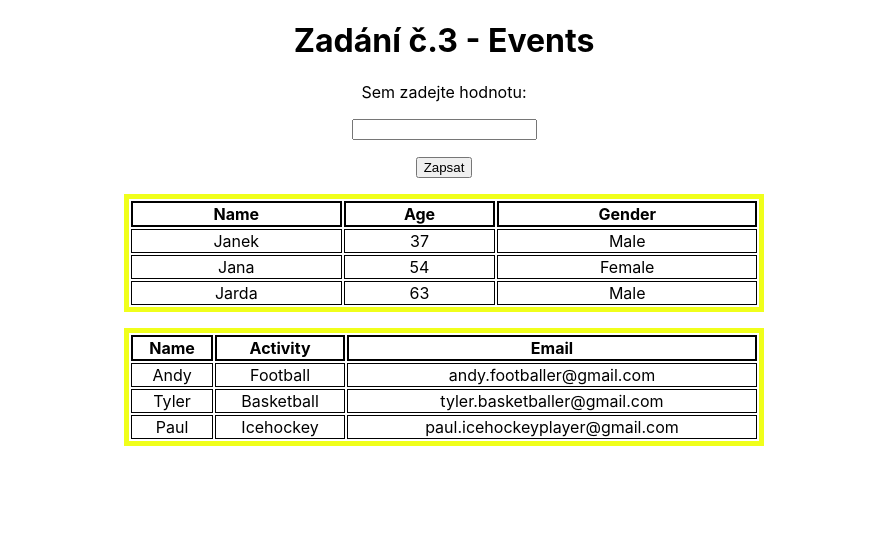
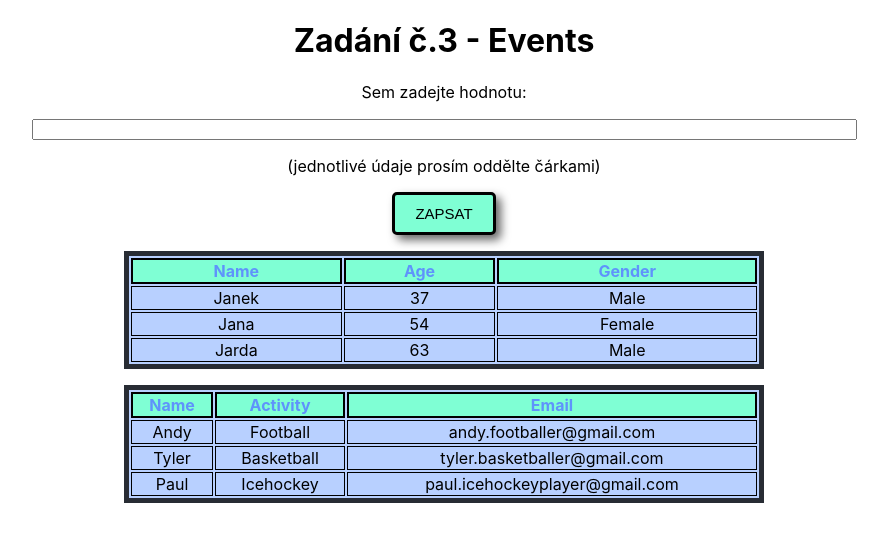
Before and after one commit to LilTilt78/reactjs_bootstrap_project, a React (Create React App) app in the folder informatika-projekt/: page / in a window 1280 px wide. Shown: the top 542 px of the page, without its empty margins (196-1084 px from the left). Built offline with nearby package versions, Linux system fonts and the light colour scheme.

Commit message:
postup 16.5.

```diff
--- a/informatika-projekt/src/App.css
+++ b/informatika-projekt/src/App.css
@@ -40,19 +40,40 @@
 }
 
 table {
-  border: 5px solid rgb(240, 255, 27);
+  border: 5px solid #282c34;
   width: 50%;
   height: 30%;
+  background-color: #b8d0ff;
 }
 th{
-  border: 2px solid rgb(0, 0, 0)
+  border: 2px solid rgb(0, 0, 0);
+  background-color: aquamarine;
+  color: #5f93fb;
 }
 td{
   text-align: center;
-  border: 1px solid black
+  border: 1px solid black;
 }
 
 .center {
   margin-left: auto;
   margin-right: auto;
 }
+
+button {
+  background-color: aquamarine;
+  padding: 10px 20px;
+  border: 3px solid black; /* Border thickness, line style, and color */
+  border-radius: 5px; /* Adds curve to border corners */
+  box-shadow: 5px 5px 10px rgba(0, 0, 0, 0.6);
+  font-size: 15px;
+}
+
+button:hover {
+  background-color: rgb(0, 0, 0);
+  padding: 10px 20px;
+  border: 3px solid aquamarine;
+  color: aquamarine;
+  border-radius: 5px;
+  box-shadow: 5px 5px 15px rgba(0, 0, 0, 0.9);
+}
--- a/informatika-projekt/src/App.js
+++ b/informatika-projekt/src/App.js
@@ -1,4 +1,4 @@
-import logo from './logo.svg';
+//import logo from './logo.svg';
 import './App.css';
 import Title from './components/Title';
 import { useState } from 'react';
@@ -26,14 +26,14 @@ function App() {
     <div className="App">
       <Title name='Events'/>
       <p>Sem zadejte hodnotu:</p>
-      <input type='text' onChange={getData}/>
-      <p><button onClick={()=>setZapsano(true)}>Zapsat</button></p>
+      <input type='text' size={100} onChange={getData}/>
+      <p>(jednotlivé údaje prosím oddělte čárkami)</p>
+      <p><button onClick={()=>setZapsano(true)}>ZAPSAT</button></p>
       {
         zapsat?         // tohle popisuje if(zapsat == true)
         <p>{data}</p>
         :null           // tohle je else
       }
-      <p></p>
       <table className='center'>
         <tr>
           <th>Name</th>
@@ -74,7 +74,7 @@ function App() {
 
 export default App;
 
-{/* <header className="App-header">
+/* <header className="App-header">
         <img src={logo} className="App-logo" alt="logo" />
         <p>
           Projekt z informatiky!
@@ -87,4 +87,4 @@ export default App;
         >
           Learn React
         </a>
-      </header> */}
+      </header> */
```
Also changed, not shown: informatika-projekt/src/components/Table.json (+2 -5 lines).
